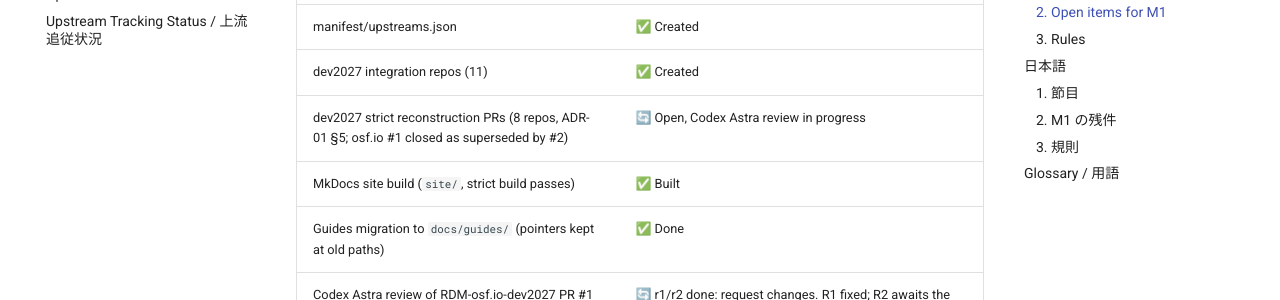
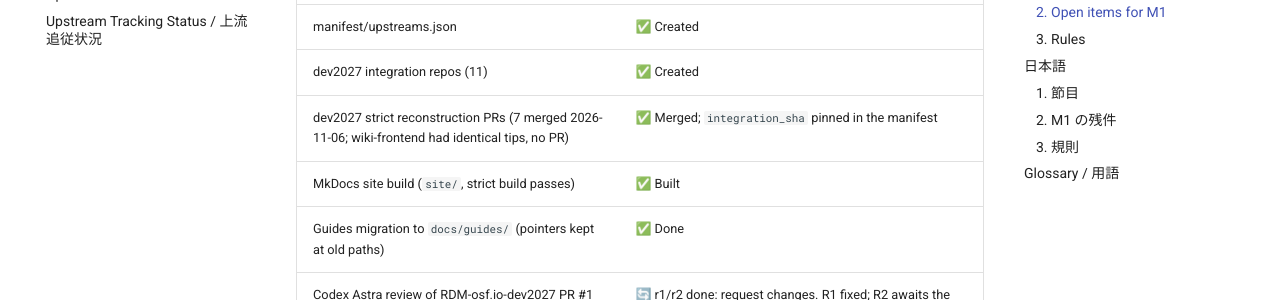
Before and after one commit to RCOSDP/RDM-developer-guide, an MkDocs documentation site: the page built from docs/status/README.md, in a window 1280 px wide and 900 px high, scrolled down 1520 px. Shown: the part 150-450 px from the top of the window. Built offline with MkDocs 1.6.1 and Material for MkDocs 9.7.7, drawn with Linux system fonts in a browser that asks for light colours; a script that is not in the unit is left out; comment, search, counter and statistics services are not loaded; some of the changed text lies outside the part shown.

Commit message:
fix(manifest): 厳密再構築 PR のマージ後の各 develop 先端を integration_sha として固定
理由: SPEC-01 の integration_sha は M2 受入で必須。dev2027 の 7 本（osf.io, waterbutler, mfr, ember, cas, y-websocket,
Shibboleth-SP）は 2026-11-06 に ADR-01 §5 の厳密再構築をマージし、wiki-frontend は先端同一、OASys/rdmcp/aipf は
private 先端のまま。各 develop の先端 SHA を gh api で取得して記録。進捗ボードも更新。
検証: manifest_check PASSED（TOON 突合含む）。

Co-Authored-By: Claude Fable 5.1 <noreply@anthropic.com>
Claude-Session: https://claude.ai/code/session_01BW1YQju1R8hU1GgE9LhLD4

```diff
--- a/docs/status/README.md
+++ b/docs/status/README.md
@@ -35,7 +35,7 @@
 | docs skeleton (READMEs for all folders) | ✅ Written |
 | manifest/upstreams.json | ✅ Created |
 | dev2027 integration repos (11) | ✅ Created |
-| dev2027 strict reconstruction PRs (8 repos, ADR-01 §5; osf.io #1 closed as superseded by #2) | 🔄 Open, Codex Astra review in progress |
+| dev2027 strict reconstruction PRs (7 merged 2026-11-06; wiki-frontend had identical tips, no PR) | ✅ Merged; `integration_sha` pinned in the manifest |
 | MkDocs site build (`site/`, strict build passes) | ✅ Built |
 | Guides migration to `docs/guides/` (pointers kept at old paths) | ✅ Done |
 | Codex Astra review of RDM-osf.io-dev2027 PR #1 | 🔄 r1/r2 done: request changes. R1 fixed; R2 awaits the owner's decision on ADR-01 §5; R3 is the owner's call |
@@ -76,7 +76,7 @@ This board is the **single source of truth** for milestone progress:
 | docs の骨格（全フォルダの README） | ✅ 作成済み |
 | manifest/upstreams.json | ✅ 作成 |
 | dev2027 統合リポジトリ（11） | ✅ 作成 |
-| dev2027 の厳密再構築 PR（8 リポジトリ、ADR-01 §5。osf.io #1 は #2 に置き換えて閉鎖） | 🔄 作成済み、Codex Astra レビュー中 |
+| dev2027 の厳密再構築 PR（7 本を 2026-11-06 にマージ。wiki-frontend は先端同一で PR なし） | ✅ マージ済み。manifest に `integration_sha` を固定 |
 | MkDocs サイトのビルド（`site/`、strict ビルド合格） | ✅ 生成済み |
 | ガイドの `docs/guides/` への移植（旧パスに誘導を残す） | ✅ 完了 |
 | Codex Astra による RDM-osf.io-dev2027 PR #1 のレビュー | 🔄 r1/r2 完了: request changes。R1 修正済み、R2 は ADR-01 §5 の所有者判断待ち、R3 は所有者判断 |
```
Also changed, not shown: 1 other file.
